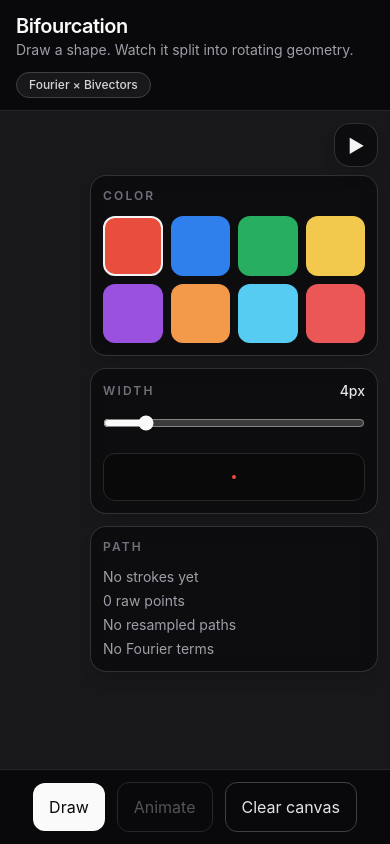
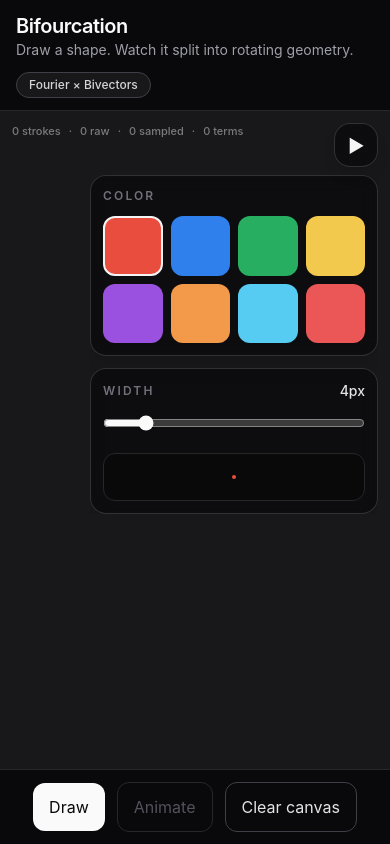
Before and after one commit to MSulSal/bifourcation, a React (Vite) app: page / in a window 390 px wide. Both pictures are taken after a click on the button "Open settings drawer". Built offline with nearby package versions, Linux system fonts and the light colour scheme.

Commit message:
Make tools drawer mobile friendly

```diff
--- a/src/App.tsx
+++ b/src/App.tsx
@@ -68,6 +68,11 @@ function App() {
 		0,
 	);
 
+	const totalResampledPoints = animatedStrokes.reduce(
+		(total, stroke) => total + stroke.path.length,
+		0,
+	);
+
 	const isAnimationMode = mode === "animate";
 	const isCanvasInteractive = mode === "draw";
 
@@ -133,16 +138,15 @@ function App() {
 						termLimit={visibleTermCount}
 					/>
 
-					{isAnimationMode && !isAnimationPlaying && (
-						<div className="pointer-events-none absolute inset-0 z-10 flex items-center justify-center">
-							<div className="flex h-24 w-24 items-center justify-center rounded-3xl border border-zinc-700/70 bg-zinc-950/60 shadow-lg backdrop-blur">
-								<div className="flex gap-2">
-									<div className="h-10 w-3 rounded-full bg-zinc-100/90" />
-									<div className="h-10 w-3 rounded-full bg-zinc-100/90" />
-								</div>
-							</div>
-						</div>
-					)}
+					<div className="pointer-events-none absolute left-3 top-3 z-10 flex max-w-[calc(100%-4.5rem)] flex-wrap gap-2 text-[11px] font-medium text-zinc-100/45 sm:text-xs">
+						<span>{strokes.length} strokes</span>
+						<span>·</span>
+						<span>{pointCount} raw</span>
+						<span>·</span>
+						<span>{totalResampledPoints} sampled</span>
+						<span>·</span>
+						<span>{totalFourierTerms} terms</span>
+					</div>
 
 					<button
 						className="absolute right-3 top-3 z-30 flex h-11 w-11 items-center justify-center rounded-2xl border border-zinc-700/70 bg-zinc-950/70 text-zinc-100 shadow-lg backdrop-blur transition hover:bg-zinc-900/90"
@@ -165,7 +169,7 @@ function App() {
 
 					<div
 						className={[
-							"absolute right-3 top-16 z-20 w-72 transition-all duration-200",
+							"absolute right-3 top-16 z-20 max-h-[calc(100%-5rem)] w-[calc(100vw-1.5rem)] max-w-72 overflow-y-auto transition-all duration-200 sm:w-72",
 							isDrawerOpen
 								? "translate-x-0 opacity-100"
 								: "pointer-events-none translate-x-[calc(100%+1rem)] opacity-0",
@@ -230,42 +234,6 @@ function App() {
 									/>
 								</div>
 							</section>
-
-							<section className="rounded-2xl border border-zinc-700/70 bg-zinc-950/70 p-3 text-sm text-zinc-400 shadow-lg backdrop-blur">
-								<p className="text-xs font-semibold uppercase tracking-[0.18em] text-zinc-500">
-									Path
-								</p>
-
-								<div className="mt-3 space-y-1">
-									<p>
-										{strokes.length === 0
-											? "No strokes yet"
-											: `${strokes.length} stroke${
-													strokes.length === 1
-														? ""
-														: "s"
-												}`}
-									</p>
-
-									<p>{pointCount} raw points</p>
-
-									<p>
-										{animatedStrokes.length === 0
-											? "No resampled paths"
-											: `${animatedStrokes.length} resampled path${
-													animatedStrokes.length === 1
-														? ""
-														: "s"
-												}`}
-									</p>
-
-									<p>
-										{totalFourierTerms === 0
-											? "No Fourier terms"
-											: `${totalFourierTerms} Fourier terms`}
-									</p>
-								</div>
-							</section>
 						</div>
 					</div>
 				</section>
```
